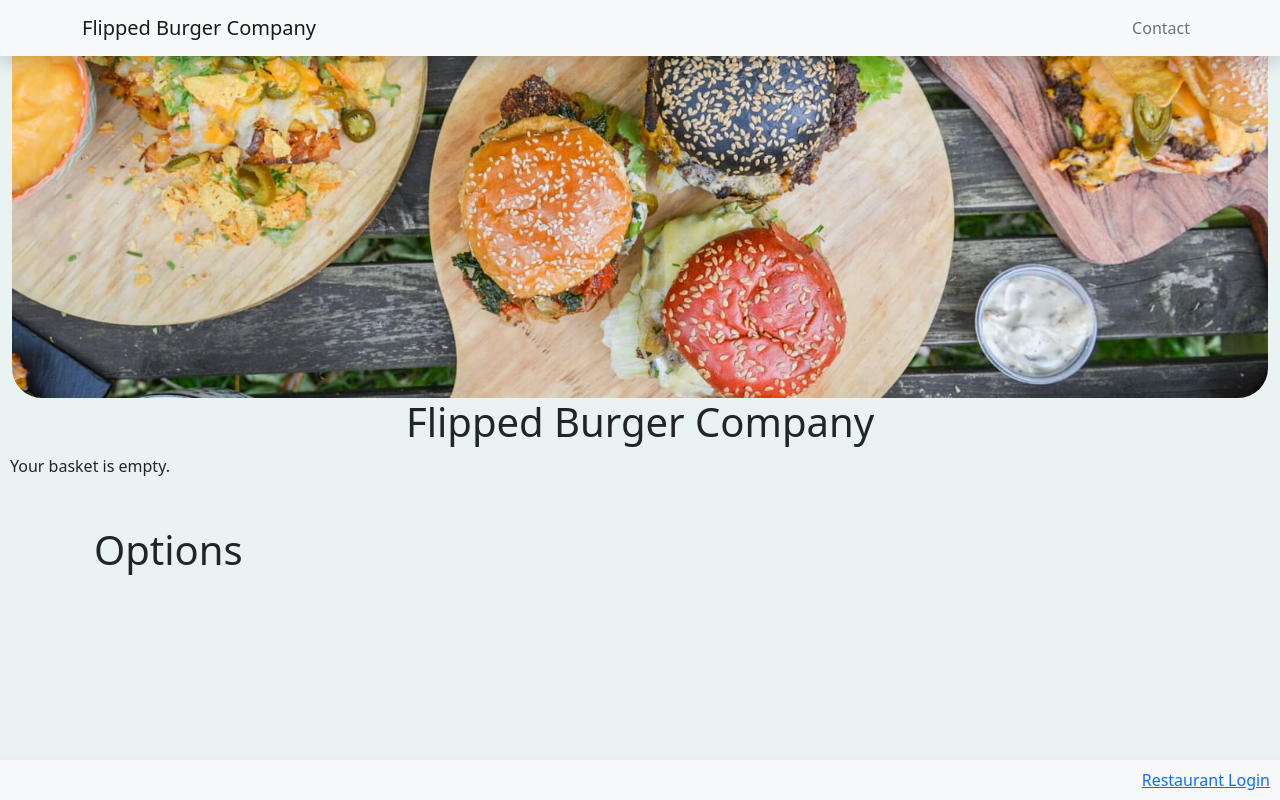
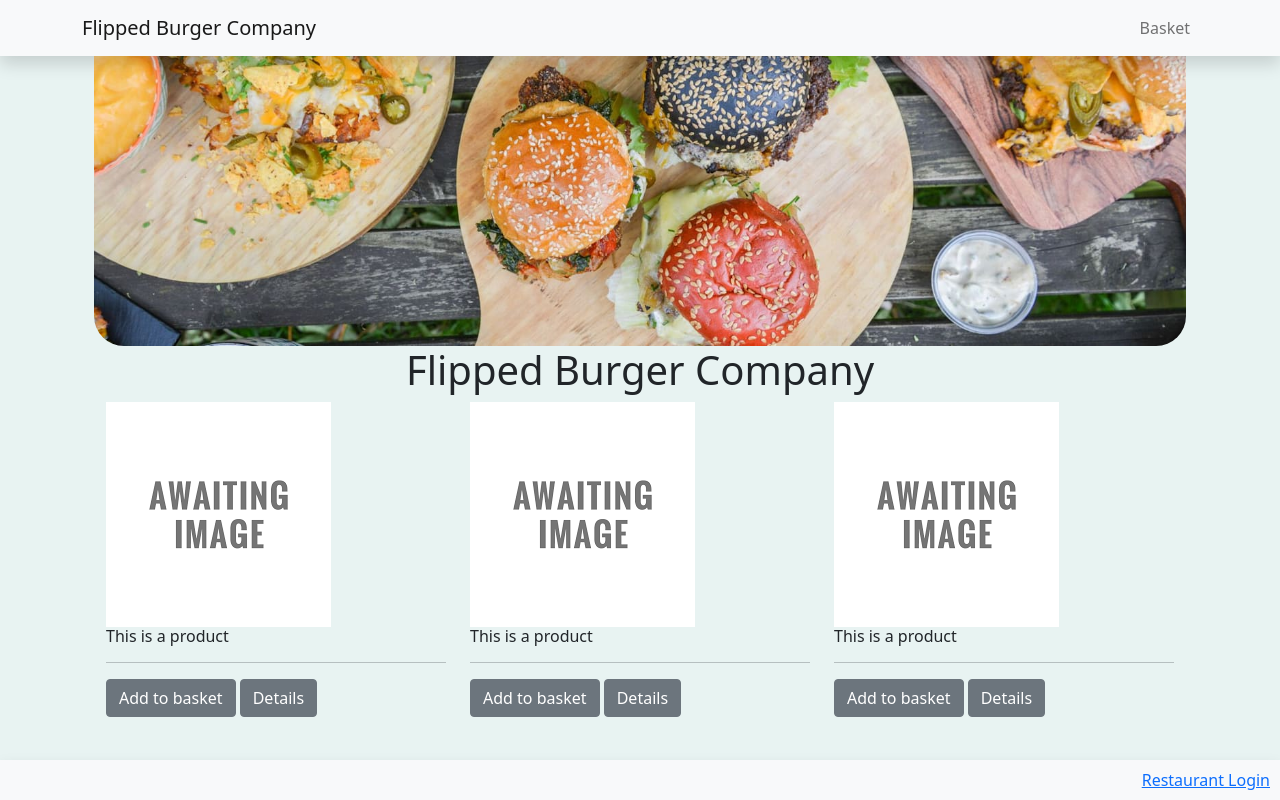
Before and after one commit to JamesCowans/Flipped_Burger_Co, a Django app: page / in a window 1280 px wide. Run offline with Django 4.2, Linux system fonts and the light colour scheme; data that the repository does not hold is empty.

Commit message:
create alternative menu page

```diff
--- a/restaurant/templates/restaurant/base.html
+++ b/restaurant/templates/restaurant/base.html
@@ -14,7 +14,7 @@
 <body>
 
 
-
+  <div class="container">
     <nav class="navbar navbar-expand-lg navbar-light bg-light shadow fixed-top">
         <div class="container">
           <a class="navbar-brand" href="#">Flipped Burger Company</a>
@@ -30,7 +30,7 @@
               {% endfor %}
 
               <li class="nav-item">
-            <a class="nav-link" href="#">Contact</a>
+                <a class="nav-link" href="#">Basket</a>
               </li>
             </ul>
           </div>
@@ -52,7 +52,7 @@
 
 
       <!-- Page Content -->
-  <div class="basket">
+      <!-- <div class="basket">
         {% with total_items=basket|length %}
           {% if total_items > 0 %}
             Your basket:
@@ -64,14 +64,14 @@
             Your basket is empty.
           {% endif %}
         {% endwith %}
-  </div>
-  <section class="py-5">
+      </div> -->
+
         <div class="container">
 
           {% block content %}
           {% endblock %}
         </div>
-  </section>
+
       <footer>
         <div class="container"></div>
           <nav class="navbar navbar-expand-lg navbar-light bg-light shadow fixed-bottom ">
@@ -81,6 +81,8 @@
           </nav>
         </div>
       </footer>
+  </div>
     <script src="https://cdn.jsdelivr.net/npm/bootstrap@5.0.2/dist/js/bootstrap.bundle.min.js" integrity="sha384-MrcW6ZMFYlzcLA8Nl+NtUVF0sA7MsXsP1UyJoMp4YLEuNSfAP+JcXn/tWtIaxVXM" crossorigin="anonymous"></script>
+
 </body>
 </html>
--- a/restaurant/templates/restaurant/option/list.html
+++ b/restaurant/templates/restaurant/option/list.html
@@ -1,32 +1,41 @@
 {% extends 'restaurant/base.html' %}
 {% load static %}
 
+{% block content %}
+    <div class="container menu-product">
+        <div class="row">
+            <div class="col-lg-4">
+                <img class="thumbnail" src="{% static 'img/awaiting_image.png' %}">
+                <div id="menu-product">
+                    <h6>This is a product</h6>
+                    <hr>
+                    <button class="btn btn-secondary">Add to basket</button>
+                    <button class="btn btn-secondary">Details</button>
+                </div>
 
-{% block content %}
-  <div class="container-fluid">
-    <div class="row">
-      <div class="col">
-        <h1>{% if category %}{{ category.name }}{% else %}Options
-            {% endif%}
-        </h1>
-      </div>
+            </div>
+
+            <div class="col-lg-4">
+                <img class="thumbnail" src="{% static 'img/awaiting_image.png' %}">
+                <div id="menu-product">
+                    <h6>This is a product</h6>
+                    <hr>
+                    <button class="btn btn-secondary">Add to basket</button>
+                    <button class="btn btn-secondary">Details</button>
+                </div>
+
+            </div>
+
+            <div class="col-lg-4">
+                <img class="thumbnail" src="{% static 'img/awaiting_image.png' %}">
+                <div id="menu-product">
+                    <h6>This is a product</h6>
+                    <hr>
+                    <button class="btn btn-secondary">Add to basket</button>
+                    <button class="btn btn-secondary">Details</button>
+                </div>
+
+            </div>
+        </div>
     </div>
-    <div class="row">
-      <div class="col=xxl">
-          {% for option in options %}
-
-            {% if "placeholder" in option.image.url %}
-            <img id="basket-image" src="{% static 'img/awaiting_image.png' %}"
-              alt="placeholder image">
-            <a href ="{{ option.get_absolute_url }}">{{ option.name }}</a>
-            {% else %}
-            <img class="img-fluid food-image" id="basket-image" src=" {{ option.image.url }}">
-            <a href ="{{ option.get_absolute_url }}">{{ option.name }}</a>
-            <br>
-            £{{ option.price }}
-      </div>
-    </div>
-          {% endif %}
-  </div>
-    {% endfor %}
 {% endblock %}
```
Also changed, not shown: restaurant/static/css/style.css (+14 -57 lines), restaurant/templates/restaurant/option/listold.html (added, +50 -0 lines). Lines whose indentation alone changed are shown as unchanged.
